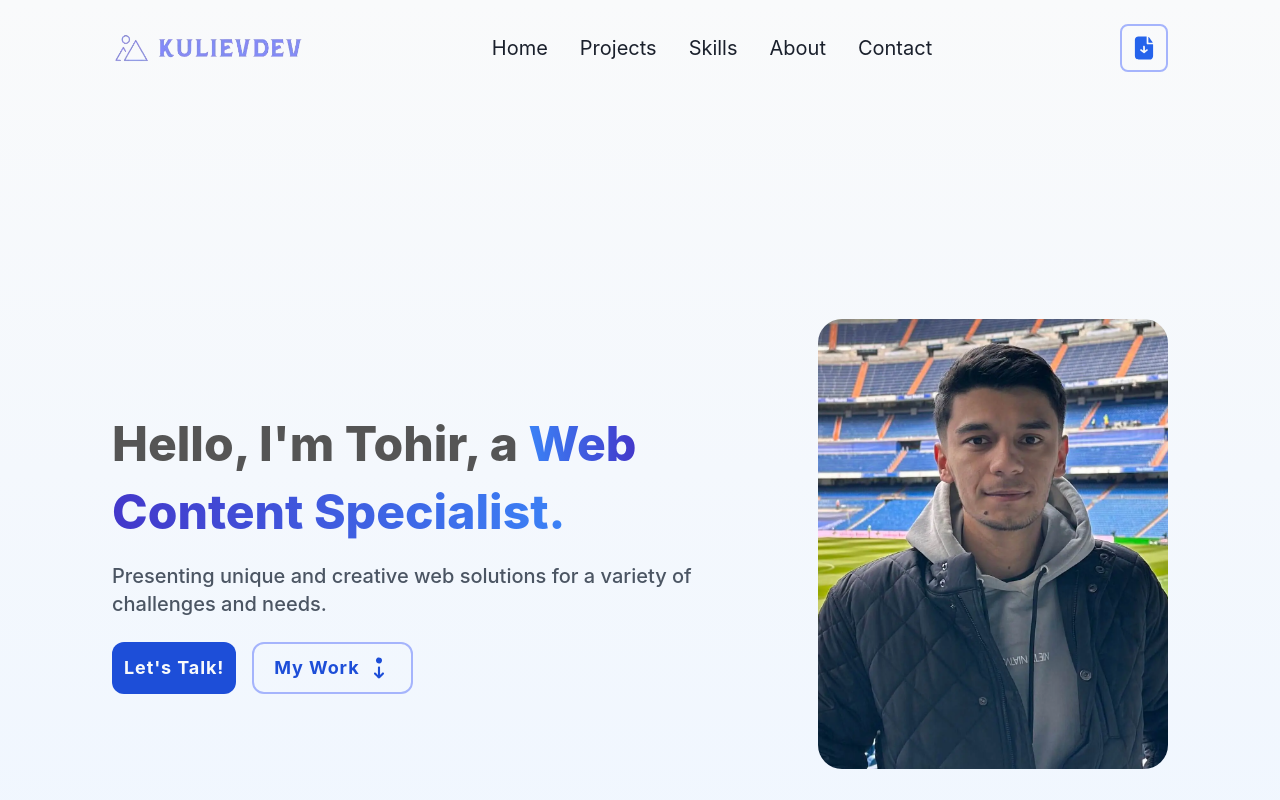
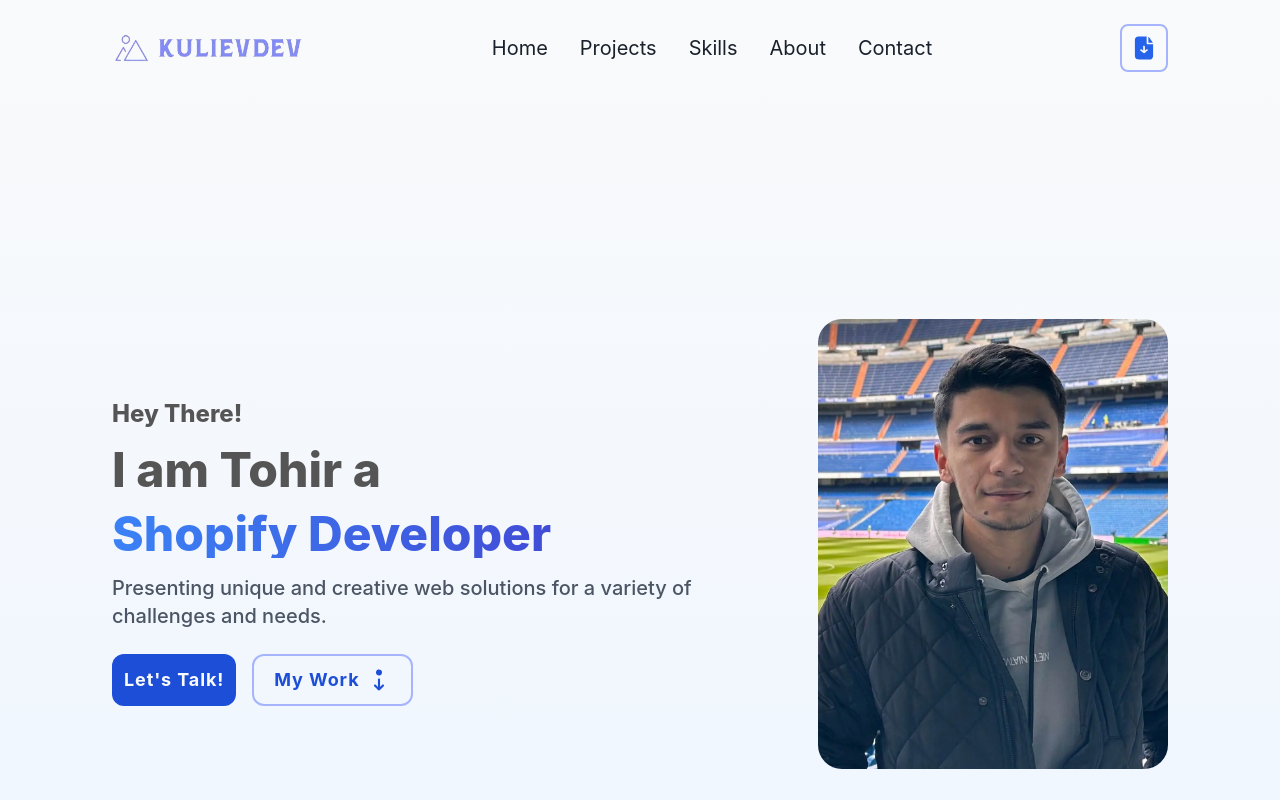
Before and after one commit to kulievdev/portfolio-website, a React (Vite) app: page / in a window 1280 px wide. Shown: the top 800 px of the page. Built offline with nearby package versions, Linux system fonts and the light colour scheme.

Commit message:
Add typewriter

```diff
--- a/package.json
+++ b/package.json
@@ -20,6 +20,7 @@
     "react-hook-form": "^7.51.0",
     "react-hot-toast": "^2.4.1",
     "react-intersection-observer": "^9.8.1",
+    "react-simple-typewriter": "^5.0.1",
     "typewriter-effect": "^2.21.0"
   },
   "devDependencies": {
--- a/src/Pages/Hero/Hero.tsx
+++ b/src/Pages/Hero/Hero.tsx
@@ -3,7 +3,7 @@ import HeroContent from "./HeroContent";
 
 const Hero = () => {
   return (
-    <section className="section_container largeTablet:flex-row largeTablet:justify-between mx-6 flex h-[100vh] flex-col-reverse items-center justify-center sm:mx-10 sm:mx-12 sm:gap-10 lg:mx-28 laptop:flex laptop:h-[90vh] desktop:mx-60 desktop:h-[100vh]">
+    <section className="section_container mx-6 flex h-[100vh] flex-col-reverse items-center justify-center sm:mx-10 sm:mx-12 sm:gap-10 largeTablet:flex-row largeTablet:justify-between lg:mx-28 laptop:flex  desktop:mx-60 ">
       <HeroContent />
       <HeroImage />
     </section>
--- a/src/Pages/Hero/HeroContent.tsx
+++ b/src/Pages/Hero/HeroContent.tsx
@@ -1,20 +1,21 @@
 import Cta from "../../Components/Cta";
 import { motion } from "framer-motion";
 import ContactModal from "../../Components/ContactModal";
+import { Typewriter } from "react-simple-typewriter";
 
 const HeroContent = () => {
   return (
     <div
-      className="inline-flex max-w-[600px] flex-col items-start justify-center gap-6 pt-6 sm:pt-4 desktop:gap-16 desktop:pt-0"
+      className="inline-flex flex-col items-start justify-center gap-6 pt-6 sm:pt-4 desktop:gap-16 desktop:pt-0"
       role="banner"
     >
       <motion.header
-        className="flex flex-col items-start justify-start gap-4 desktop:gap-12"
+        className="flex flex-col gap-4 text-center largeTablet:text-start"
         initial={{ opacity: 0, y: 40, scale: 0.9, x: "-10%" }}
         animate={{ opacity: 1, y: 0, scale: 1, x: 0 }}
         transition={{ duration: 0.6 }}
       >
-        <p className="largeTablet:text-start text-center text-4xl font-bold leading-10 sm:text-5xl sm:font-extrabold sm:leading-[68px] desktop:text-7xl desktop:leading-[84px]">
+        {/* <p className="text-center text-4xl font-bold leading-10 sm:text-5xl sm:font-extrabold sm:leading-[68px] largeTablet:text-start desktop:text-7xl desktop:leading-[84px]">
           Hello, I'm Tohir, a{" "}
           <span className="bg-gradient-to-r from-primary-500 to-secondary-700 bg-clip-text text-transparent ">
             Web
@@ -22,14 +23,34 @@ const HeroContent = () => {
           <span className="bg-gradient-to-r from-secondary-700 to-primary-500 bg-clip-text text-transparent">
             Content Specialist.
           </span>{" "}
+        </p> */}
+        <p className="text-2xl font-bold sm:font-extrabold">Hey There!</p>
+        <p className="text-4xl font-bold sm:text-5xl sm:font-extrabold  desktop:text-7xl ">
+          I am Tohir a
         </p>
-        <p className="largeTablet:text-start text-center text-lg font-medium leading-normal text-gray-600 sm:text-xl desktop:leading-7">
+        <p className="bg-gradient-to-r from-primary-500 to-secondary-700 bg-clip-text text-4xl font-bold  text-transparent sm:text-5xl sm:font-extrabold desktop:text-7xl ">
+          <Typewriter
+            words={[
+              "Web Developer",
+              "Email Developer",
+              "Shopify Developer",
+              "WordPress Developer",
+            ]}
+            loop={0}
+            cursor
+            cursorStyle="_"
+            typeSpeed={30}
+            deleteSpeed={30}
+            delaySpeed={2000}
+          />
+        </p>
+        <p className="max-w-[600px] text-lg font-medium text-gray-600 sm:text-xl ">
           Presenting unique and creative web solutions for a variety of
           challenges and needs.
         </p>
       </motion.header>
       <motion.nav
-        className="largeTablet:justify-start inline-flex w-full items-start items-center justify-center space-x-4 desktop:space-x-8"
+        className="inline-flex w-full items-start items-center justify-center space-x-4 largeTablet:justify-start desktop:space-x-8"
         initial={{ opacity: 0, y: 40, scale: 0.9, x: "-10%" }}
         animate={{ opacity: 1, y: 0, scale: 1, x: 0 }}
         transition={{ duration: 0.6 }}
--- a/src/Pages/Hero/HeroImage.tsx
+++ b/src/Pages/Hero/HeroImage.tsx
@@ -11,17 +11,17 @@ const HeroImage = () => {
 
   return (
     <AnimateOnScroll x="10%" delay={0} scale={0.9} duration={0.6} notLazy>
-      <div className="largeTablet:relative largeTablet:mx-0 largeTablet:my-auto largeTablet:flex sm:w-max">
+      <div className="sm:w-max largeTablet:relative largeTablet:mx-0 largeTablet:my-auto largeTablet:flex">
         <img
-          className="largeTablet:relative largeTablet:rounded-3xl largeTablet:ring-0 largeTablet:ring-offset-0 largeTablet:z-10 largeTablet:h-[450px] largeTablet:w-[350px] largeTablet:cursor-pointer h-[160px] w-[160px] rounded-full object-cover ring-4 ring-secondary-300 ring-offset-4 xs:h-[200px] xs:w-[200px] sm:h-[250px] sm:w-[250px] sm:ring-8 sm:ring-secondary-300 sm:ring-offset-8 md:h-[300px] md:w-[300px] desktop:h-[500px] desktop:w-[400px]"
+          className="tablet:w-[350px]largeTablet:cursor-pointer h-[160px] w-[160px] rounded-full object-cover ring-4 ring-secondary-300  ring-offset-4 xs:h-[200px] xs:w-[200px] sm:h-[250px] sm:w-[250px] sm:ring-8 sm:ring-secondary-300 sm:ring-offset-8 md:h-[300px] md:w-[300px] largeTablet:relative largeTablet:z-10 largeTablet:h-[350px] largeTablet:w-[250px] largeTablet:rounded-3xl largeTablet:ring-0 largeTablet:ring-offset-0 tablet:h-[450px] tablet:w-[350px] desktop:h-[500px] desktop:w-[400px]"
           src={profilePic}
           alt="Tohir Kuliev Profile Picture"
           onMouseDown={handleImageHover}
         />
         {!pictureInPlace ? (
-          <div className="largeTablet:absolute largeTablet:translate-x-4 largeTablet:translate-y-5 largeTablet:transform largeTablet:rounded-3xl largeTablet:bg-secondary-200 largeTablet:transition largeTablet:duration-700 largeTablet:ease-in-out largeTablet:h-[450px] largeTablet:w-[350px] desktop:h-[500px] desktop:w-[400px]"></div>
+          <div className="largeTablet:absolute largeTablet:h-[350px] largeTablet:w-[250px] largeTablet:translate-x-4 largeTablet:translate-y-5 largeTablet:transform largeTablet:rounded-3xl largeTablet:bg-secondary-200 largeTablet:transition largeTablet:duration-700 largeTablet:ease-in-out tablet:h-[450px] tablet:w-[350px] desktop:h-[500px] desktop:w-[400px]"></div>
         ) : (
-          <div className="largeTablet:absolute largeTablet:translate-x-0 largeTablet:translate-y-0 largeTablet:transform largeTablet:rounded-3xl largeTablet:transition largeTablet:duration-700 largeTablet:ease-in-out largeTablet:h-[450px] largeTablet:w-[350px] largeTablet:bg-secondary-200 desktop:h-[500px] desktop:w-[400px]"></div>
+          <div className="largeTablet:absolute largeTablet:h-[350px] largeTablet:w-[250px] largeTablet:translate-x-0 largeTablet:translate-y-0 largeTablet:transform largeTablet:rounded-3xl largeTablet:bg-secondary-200 largeTablet:transition largeTablet:duration-700 largeTablet:ease-in-out tablet:h-[450px] tablet:w-[350px] desktop:h-[500px] desktop:w-[400px]"></div>
         )}
       </div>
     </AnimateOnScroll>
--- a/src/Pages/TechStack/stacks.ts
+++ b/src/Pages/TechStack/stacks.ts
@@ -226,7 +226,7 @@ const myCombinedSkills = [
     link: "https://react.dev/",
   },
   {
-    name: "Wordpress",
+    name: "WordPress",
     imgSrc: wordpress,
     link: "https://wordpress.com/",
   },
--- a/tailwind.config.js
+++ b/tailwind.config.js
@@ -27,6 +27,8 @@ export default {
         laptop: "1440px",
 
         desktop: "1536px",
+
+        averageDesktop: "1536px",
 
         bigDesktop: "1921px",
       },
```
Also changed, not shown: 1 other file (tests, documents, lock files or other folders).
